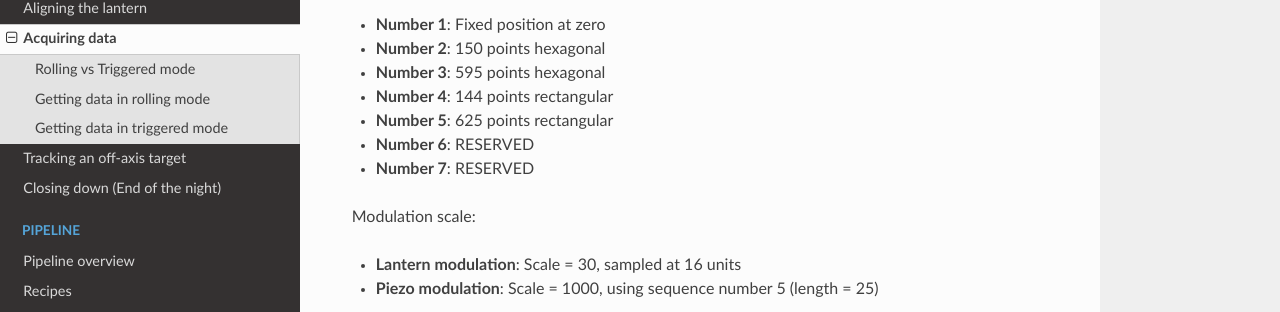
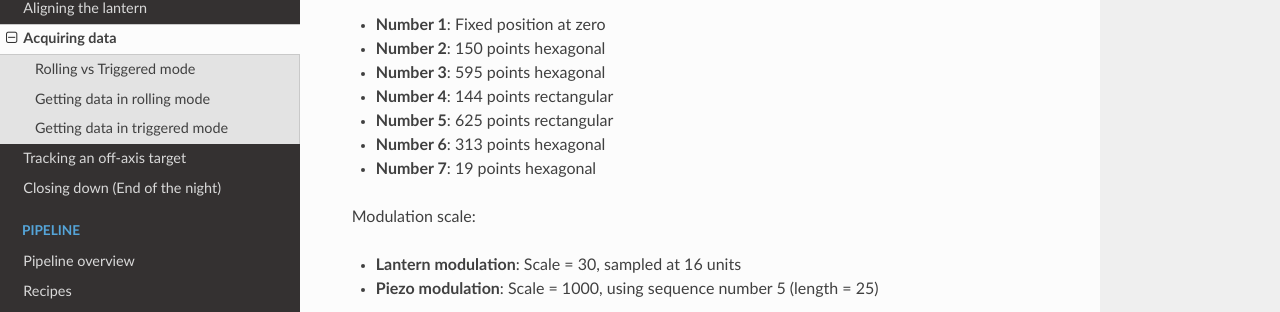
Before and after one commit to scexao-org/first_control, a Sphinx documentation site: the page built from source/operation_acquiring.md, in a window 1280 px wide and 900 px high, scrolled down 1270 px. Shown: the part 410-722 px from the top of the window. Built offline with Sphinx 7.4.7 and the Read the Docs theme 3.1.0, drawn with Linux system fonts in a browser that asks for light colours.

Commit message:
documented modseq 6 and 7

```diff
--- a/source/operation_acquiring.md
+++ b/source/operation_acquiring.md
@@ -56,8 +56,8 @@ The modulation patterns are defined from -1 to 1 mas and scaled using the `mod_s
 - **Number 3**: 595 points hexagonal
 - **Number 4**: 144 points rectangular
 - **Number 5**: 625 points rectangular
-- **Number 6**: RESERVED
-- **Number 7**: RESERVED
+- **Number 6**: 313 points hexagonal
+- **Number 7**: 19 points hexagonal
 
 Modulation scale:
 - **Lantern modulation**: Scale = 30, sampled at 16 units
```
